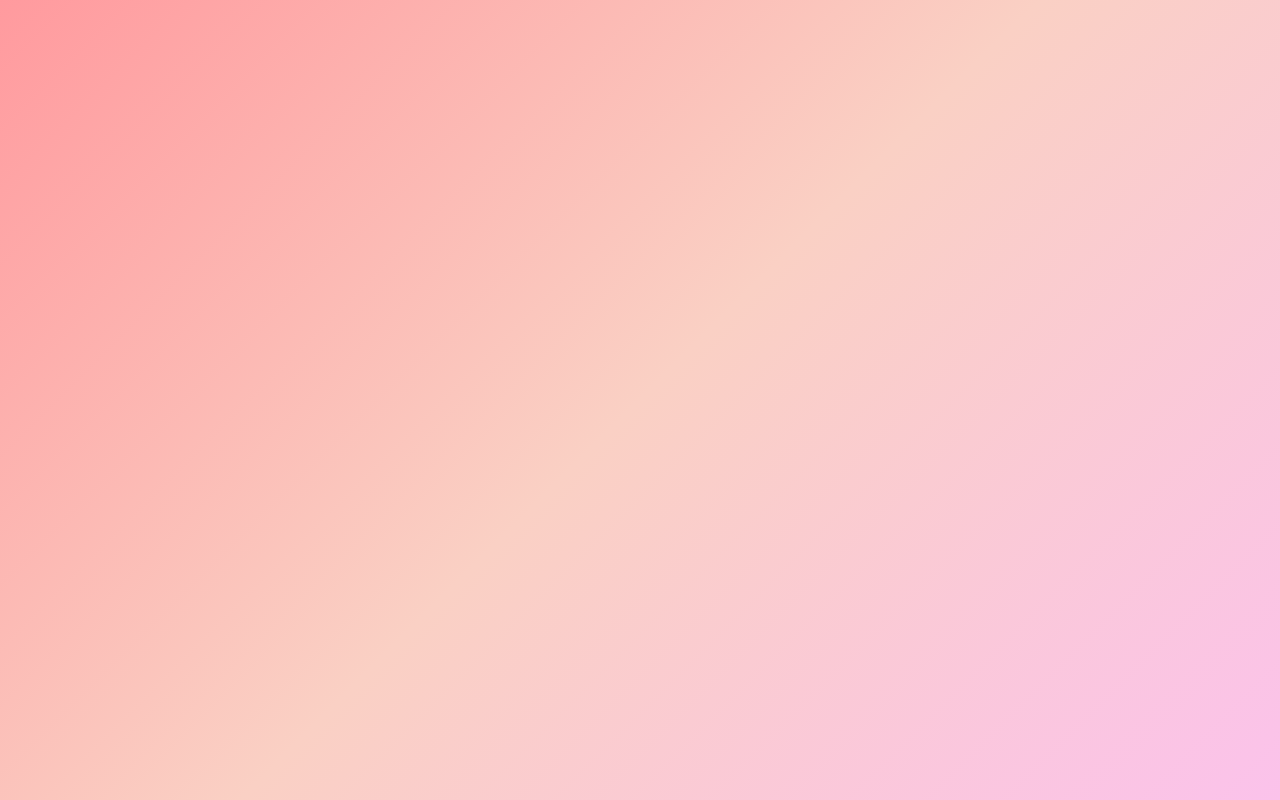
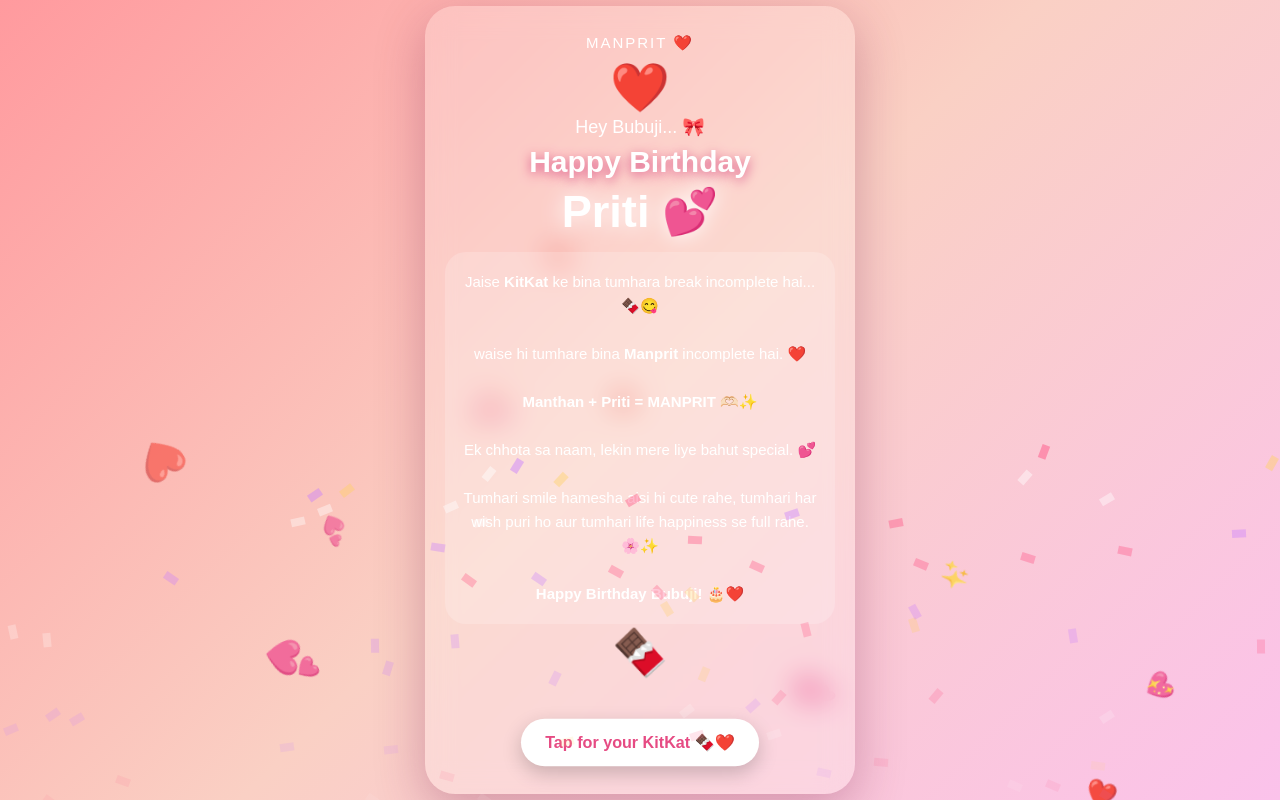
Before and after one commit to hulaaaa78/priti-birthday, a plain HTML site: page index.html in a window 1280 px wide. Drawn offline with Linux system fonts and the light colour scheme.

Commit message:
Enhance birthday card styles and animations
Updated styles and animations for the birthday card.

```diff
--- a/index.html
+++ b/index.html
@@ -23,16 +23,331 @@
   color:white;
 }
 
-/* Main Card */
+/* Birthday Card */
 .card{
   width:91%;
   max-width:430px;
   padding:28px 20px;
   text-align:center;
   border-radius:30px;
-  background:rgba(255,255,255,.20);
+  background:rgba(255,255,255,.22);
   backdrop-filter:blur(14px);
   box-shadow:0 15px 50px rgba(120,20,70,.3);
   position:relative;
   z-index:5;
-  animation:appear 1
+  animation:appear 1.5s ease;
+}
+
+.logo{
+  font-size:15px;
+  letter-spacing:2px;
+  margin-bottom:8px;
+}
+
+.heart{
+  font-size:48px;
+  animation:beat 1s infinite;
+}
+
+.small{
+  font-size:18px;
+}
+
+h1{
+  margin:7px 0;
+  font-size:30px;
+  text-shadow:0 3px 12px #d94d83;
+}
+
+.name{
+  font-size:43px;
+  font-weight:bold;
+  margin:5px 0 15px;
+  animation:nameGlow 2s infinite;
+}
+
+.message{
+  background:rgba(255,255,255,.18);
+  padding:18px;
+  border-radius:21px;
+  line-height:1.6;
+  font-size:15px;
+}
+
+.kitkat{
+  font-size:45px;
+  margin:12px;
+  animation:float 2s infinite ease-in-out;
+}
+
+.manprit{
+  font-size:21px;
+  font-weight:bold;
+  margin-top:12px;
+}
+
+button{
+  margin-top:18px;
+  border:none;
+  padding:14px 24px;
+  border-radius:30px;
+  background:white;
+  color:#e64b83;
+  font-size:16px;
+  font-weight:bold;
+  box-shadow:0 7px 20px rgba(0,0,0,.2);
+  animation:buttonPulse 1.8s infinite;
+}
+
+button:active{
+  transform:scale(.92);
+}
+
+#surprise{
+  margin-top:18px;
+  font-size:17px;
+  font-weight:bold;
+  line-height:1.6;
+  animation:appear .8s ease;
+}
+
+.hidden{
+  display:none;
+}
+
+/* Floating hearts */
+.float{
+  position:fixed;
+  bottom:-60px;
+  font-size:30px;
+  z-index:1;
+  animation:rise 7s linear forwards;
+}
+
+/* Confetti */
+.confetti{
+  position:fixed;
+  top:-20px;
+  width:8px;
+  height:14px;
+  z-index:10;
+  animation:fall 4s linear forwards;
+}
+
+/* Card entrance */
+@keyframes appear{
+  from{
+    transform:scale(.6);
+    opacity:0;
+  }
+  to{
+    transform:scale(1);
+    opacity:1;
+  }
+}
+
+/* Heart beat */
+@keyframes beat{
+  50%{
+    transform:scale(1.25);
+  }
+}
+
+/* KitKat floating */
+@keyframes float{
+  50%{
+    transform:translateY(-10px) rotate(3deg);
+  }
+}
+
+/* Name glow */
+@keyframes nameGlow{
+  50%{
+    transform:scale(1.05);
+    text-shadow:0 0 20px white;
+  }
+}
+
+/* Button animation */
+@keyframes buttonPulse{
+  50%{
+    transform:scale(1.06);
+  }
+}
+
+/* Hearts going upward */
+@keyframes rise{
+  to{
+    transform:translateY(-115vh) rotate(360deg);
+    opacity:0;
+  }
+}
+
+/* Confetti falling */
+@keyframes fall{
+  to{
+    transform:translateY(110vh) rotate(720deg);
+    opacity:0;
+  }
+}
+</style>
+</head>
+
+<body>
+
+<div class="card">
+
+  <div class="logo">
+    MANPRIT ❤️
+  </div>
+
+  <div class="heart">
+    ❤️
+  </div>
+
+  <div class="small">
+    Hey Bubuji... 🎀
+  </div>
+
+  <h1>
+    Happy Birthday
+  </h1>
+
+  <div class="name">
+    Priti 💕
+  </div>
+
+  <div class="message">
+
+    Jaise <b>KitKat</b> ke bina tumhara break
+    incomplete hai... 🍫😋
+
+    <br><br>
+
+    waise hi tumhare bina
+    <b>Manprit</b> incomplete hai. ❤️
+
+    <br><br>
+
+    <b>Manthan + Priti = MANPRIT</b> 🫶🏻✨
+
+    <br><br>
+
+    Ek chhota sa naam,
+    lekin mere liye bahut special. 💕
+
+    <br><br>
+
+    Tumhari smile hamesha aisi hi cute rahe,
+    tumhari har wish puri ho
+    aur tumhari life happiness se full rahe. 🌸✨
+
+    <br><br>
+
+    <b>Happy Birthday Bubuji! 🎂❤️</b>
+
+  </div>
+
+  <div class="kitkat">
+    🍫
+  </div>
+
+  <button onclick="surprise()">
+    Tap for your KitKat 🍫❤️
+  </button>
+
+  <div id="surprise" class="hidden">
+
+    🍫 <b>KITKAT BREAK!</b> 🍫
+
+    <br><br>
+
+    Because my Bubuji deserves
+    a sweet little break! 🥹❤️
+
+    <br><br>
+
+    <b>— MANPRIT 💕</b>
+
+  </div>
+
+</div>
+
+<script>
+
+/* Floating hearts */
+function createHeart(){
+
+  const heart=document.createElement("div");
+
+  heart.className="float";
+
+  heart.innerHTML=
+    ["❤️","💕","💗","💖","🌸","✨","🫶🏻"]
+    [Math.floor(Math.random()*7)];
+
+  heart.style.left=
+    Math.random()*100+"vw";
+
+  heart.style.fontSize=
+    (20+Math.random()*25)+"px";
+
+  heart.style.animationDuration=
+    (5+Math.random()*5)+"s";
+
+  document.body.appendChild(heart);
+
+  setTimeout(()=>{
+    heart.remove();
+  },10000);
+}
+
+
+/* Confetti */
+function createConfetti(){
+
+  for(let i=0;i<80;i++){
+
+    const piece=document.createElement("div");
+
+    piece.className="confetti";
+
+    piece.style.left=
+      Math.random()*100+"vw";
+
+    piece.style.background=
+      ["#ffffff","#ff4f81","#ffd166","#c77dff"]
+      [Math.floor(Math.random()*4)];
+
+    piece.style.animationDelay=
+      Math.random()*2+"s";
+
+    document.body.appendChild(piece);
+
+    setTimeout(()=>{
+      piece.remove();
+    },6000);
+  }
+}
+
+
+/* Surprise button */
+function surprise(){
+
+  document.getElementById("surprise")
+  .classList.remove("hidden");
+
+  createConfetti();
+
+}
+
+
+/* Start animations */
+setInterval(createHeart,450);
+
+setTimeout(createConfetti,1000);
+
+</script>
+
+</body>
+  </html>
```
